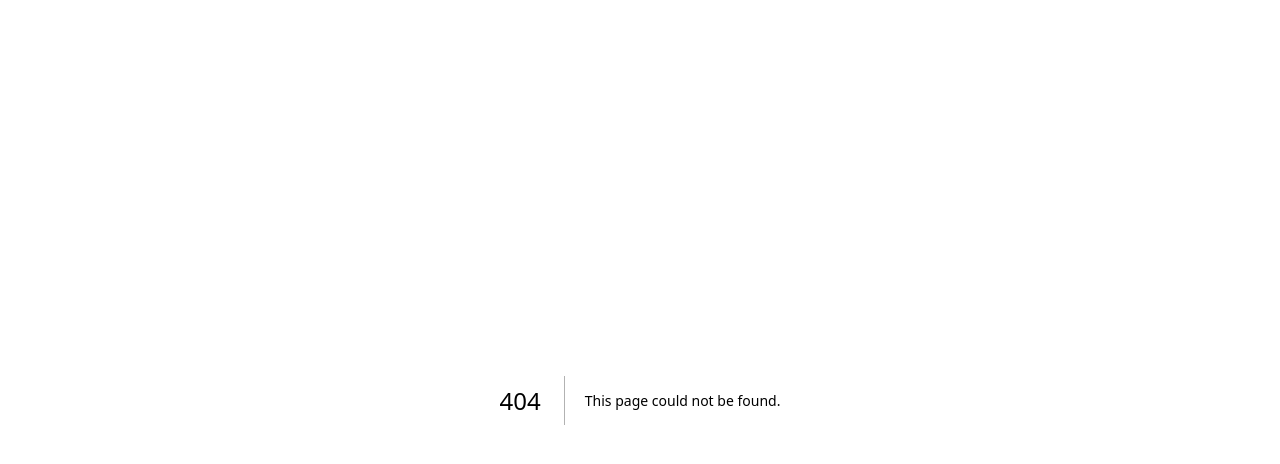
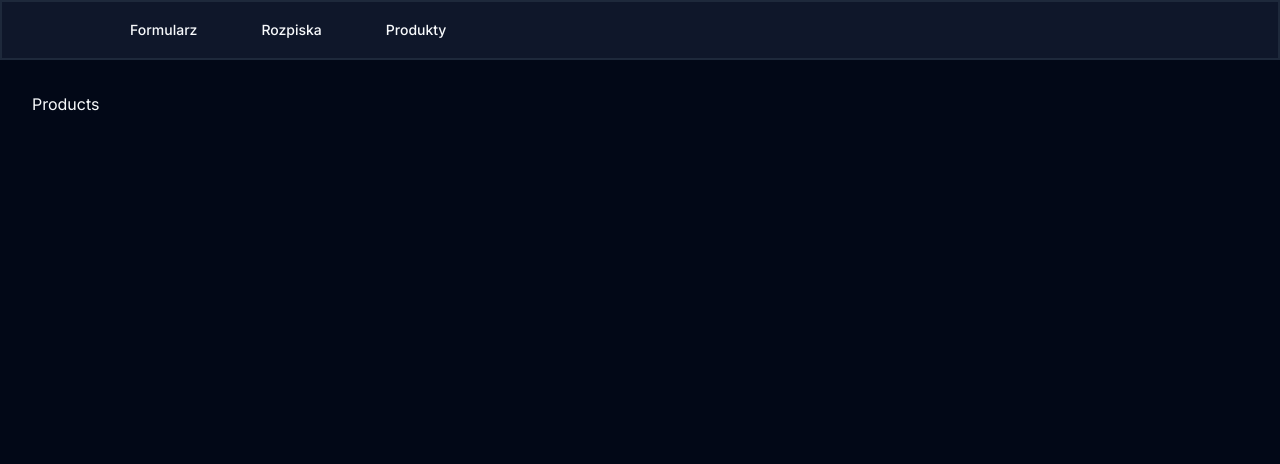
Before and after one commit to michalik-maciej/next-kalkulator, a Next.js app: page /catalog in a window 1280 px wide. Before the commit this address had no page. Shown: the top 464 px of the page. Built offline with nearby package versions, Linux system fonts and the light colour scheme.

Commit message:
initial layout and routes

```diff
--- /dev/null
+++ b/app/catalog/page.tsx
@@ -0,0 +1,6 @@
+import { ProductsCatalog } from "./ProductsCatalog"
+import { getProducts } from "../actions"
+
+export default function Home() {
+  return <div>Products</div>
+}
--- /dev/null
+++ b/app/form/page.tsx
@@ -0,0 +1,3 @@
+export default function Home() {
+  return <div>Form</div>
+}
--- a/app/layout.tsx
+++ b/app/layout.tsx
@@ -1,22 +1,57 @@
-import type { Metadata } from "next";
-import { Inter } from "next/font/google";
-import "./globals.css";
+import type { Metadata } from "next"
+import { Inter } from "next/font/google"
 
-const inter = Inter({ subsets: ["latin"] });
+import { ThemeProvider } from "@/components/ThemeProvider"
+import { buttonVariants } from "@/components/ui/button"
+
+import "./globals.css"
+import Link from "next/link"
+
+const inter = Inter({ subsets: ["latin"] })
 
 export const metadata: Metadata = {
-  title: "Create Next App",
-  description: "Generated by create next app",
-};
+  metadataBase: new URL("https://next-calculator-beige.vercel.app/"),
+  title: "Projektownia kalkulator",
+  description: "Kalkulator części metalowych w projektach sklepów",
+}
+
+const navLinks = [
+  { path: "/form", label: "Formularz" },
+  { path: "/order", label: "Rozpiska" },
+  { path: "/catalog", label: "Produkty" },
+]
 
 export default function RootLayout({
   children,
 }: Readonly<{
-  children: React.ReactNode;
+  children: React.ReactNode
 }>) {
   return (
     <html lang="en">
-      <body className={inter.className}>{children}</body>
+      <body className={inter.className}>
+        <ThemeProvider
+          attribute="class"
+          defaultTheme="dark"
+          disableTransitionOnChange
+        >
+          <nav className="px-24 py-2  bg-slate-900 flex items-center border-2">
+            <div>
+              {navLinks.map(({ label, path }, index) => (
+                <Link
+                  key={index}
+                  href={path}
+                  className={
+                    buttonVariants({ variant: "ghost" }) + " rounded-sm"
+                  }
+                >
+                  {label}
+                </Link>
+              ))}
+            </div>
+          </nav>
+          <div className="m-8">{children}</div>
+        </ThemeProvider>
+      </body>
     </html>
-  );
+  )
 }
--- /dev/null
+++ b/app/order/page.tsx
@@ -0,0 +1,3 @@
+export default function Home() {
+  return <div>Order</div>
+}
--- /dev/null
+++ b/components/ui/button.tsx
@@ -0,0 +1,56 @@
+import * as React from "react"
+import { Slot } from "@radix-ui/react-slot"
+import { cva, type VariantProps } from "class-variance-authority"
+
+import { cn } from "@/lib/utils"
+
+const buttonVariants = cva(
+  "inline-flex items-center justify-center whitespace-nowrap rounded-full text-sm font-medium ring-offset-background transition-colors focus-visible:outline-none focus-visible:ring-2 focus-visible:ring-ring focus-visible:ring-offset-2 disabled:pointer-events-none disabled:opacity-50",
+  {
+    variants: {
+      variant: {
+        default: "bg-primary text-primary-foreground hover:bg-primary/90",
+        destructive:
+          "bg-destructive text-destructive-foreground hover:bg-destructive/90",
+        outline:
+          "border border-input bg-background hover:bg-accent hover:text-accent-foreground",
+        secondary:
+          "bg-secondary text-secondary-foreground hover:bg-secondary/80",
+        ghost: "hover:bg-accent hover:text-accent-foreground",
+        link: "text-primary underline-offset-4 hover:underline",
+      },
+      size: {
+        default: "h-10 px-8 py-2",
+        sm: "h-9 rounded-full px-3",
+        lg: "h-11 rounded-full px-8",
+        icon: "h-10 w-10",
+      },
+    },
+    defaultVariants: {
+      variant: "default",
+      size: "default",
+    },
+  }
+)
+
+export interface ButtonProps
+  extends React.ButtonHTMLAttributes<HTMLButtonElement>,
+    VariantProps<typeof buttonVariants> {
+  asChild?: boolean
+}
+
+const Button = React.forwardRef<HTMLButtonElement, ButtonProps>(
+  ({ className, variant, size, asChild = false, ...props }, ref) => {
+    const Comp = asChild ? Slot : "button"
+    return (
+      <Comp
+        className={cn(buttonVariants({ variant, size, className }))}
+        ref={ref}
+        {...props}
+      />
+    )
+  }
+)
+Button.displayName = "Button"
+
+export { Button, buttonVariants }
```
